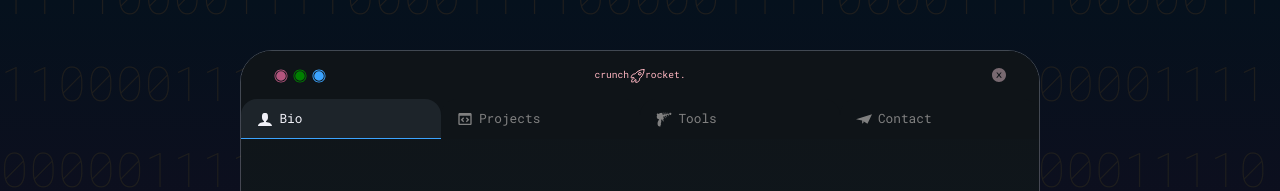
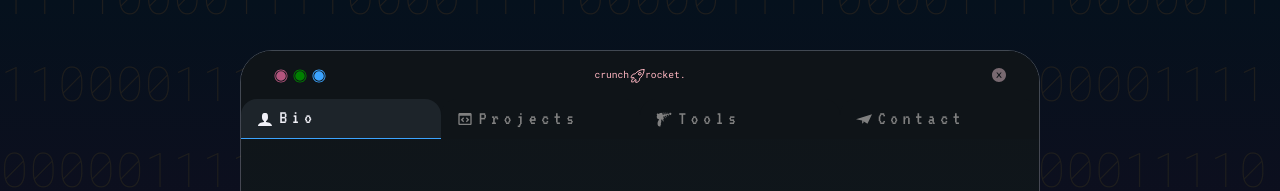
Before and after one commit to brunokalthoff/portfolio, a React (Create React App) app: page / in a window 1280 px wide. Shown: the top 191 px of the page. Built offline with nearby package versions, Linux system fonts and the light colour scheme; the HTML template or start-up script is replaced by a standard one.

Commit message:
Add font

```diff
--- a/public/index.html
+++ b/public/index.html
@@ -5,7 +5,14 @@
     <link rel="icon" href="%PUBLIC_URL%/favicon.ico" />
     <link rel="preconnect" href="https://fonts.googleapis.com" />
     <link rel="preconnect" href="https://fonts.gstatic.com" crossorigin />
-    <link href="https://fonts.googleapis.com/css2?family=Roboto+Mono:wght@100;200;300;400;500;600;700&family=Roboto:ital,wght@0,100;0,300;0,400;0,500;0,700;0,900;1,900&display=swap" rel="stylesheet">
+    <link
+      href="https://fonts.googleapis.com/css2?family=Roboto+Mono:wght@100;200;300;400;500;600;700&family=Roboto:ital,wght@0,100;0,300;0,400;0,500;0,700;0,900;1,900&display=swap"
+      rel="stylesheet"
+    />
+    <link
+      href="https://fonts.googleapis.com/css2?family=VT323&display=swap"
+      rel="stylesheet"
+    />
     <meta name="viewport" content="initial-scale=1, width=device-width" />
     <meta name="theme-color" content="#000000" />
     <meta name="Portfolio" content="Check Out My Projects" />
--- a/src/index.css
+++ b/src/index.css
@@ -173,9 +173,12 @@ nav svg {
 
 nav div span {
   color: var(--grey);
-  font-size: 0.8rem;
+  font-size: 1.2rem;
+  letter-spacing: .3rem;
   transition: all 0.4;
   margin-left: 0.4rem;
+  font-family: 'VT323', monospace;
+
 }
 .nav-tab-inactive:hover,
 .nav-tab-inactive:hover span,
@@ -600,20 +603,7 @@ padding: 0 0 2rem;
 }
 
 @media only screen and (max-width: 600px) {
-  nav div span {
-    font-size: 0.6rem;
-    display: none;
-  }
 
-  .headline {
-    justify-content: space-between;
-    padding: 0 1rem;
-    margin-bottom: 1rem;
-  }
-
-  .headline h2 {
-    display: block;
-  }
   .inner-carousel {
     padding: 0 calc(50% - 5rem);
   }
```
Also changed, not shown: src/images/slider/ac2.jpg (deleted).
